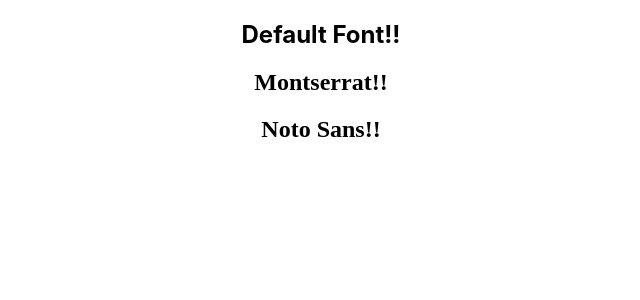
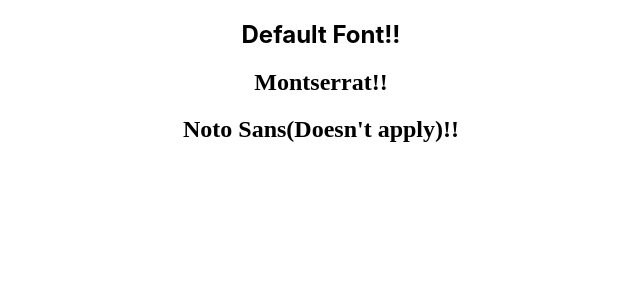
Before and after one commit to asangroulatest/test-app, a React (Create React App) app: page / in a window 1280 px wide. Shown: the top 300 px of the page, without its empty margins (319-959 px from the left). Built offline with nearby package versions, Linux system fonts and the light colour scheme; a web font is replaced by a local one.

Commit message:
update apply font

```diff
--- a/src/App.js
+++ b/src/App.js
@@ -33,7 +33,7 @@
     <div className="App">
      <h2 >Default Font!!</h2>
      <h2 style={{fontFamily: 'Montserrat'}}>Montserrat!!</h2>
-     <h2 style={{fontFamily: 'Noto_Sans'}}>Noto Sans!!</h2>
+     <h2 style={{fontFamily: 'Noto_Sans'}}>Noto Sans(Doesn't apply)!!</h2>
 
     </div>
   );
```
